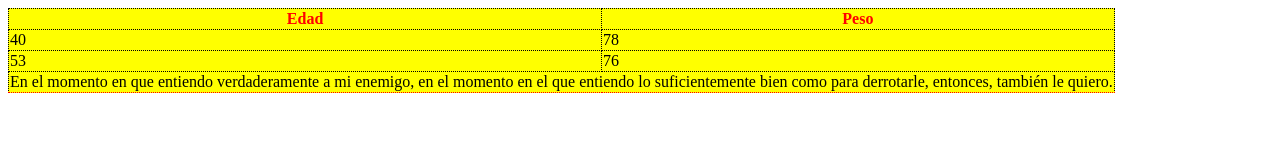
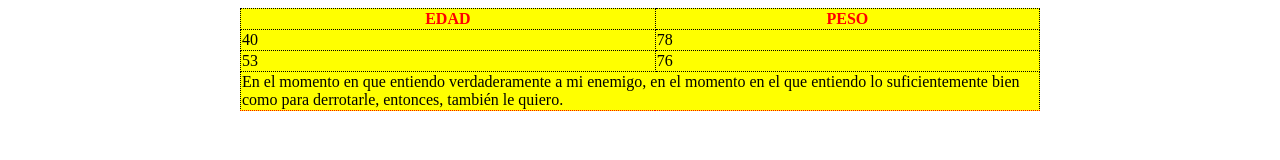
Before and after one commit to LorehM18/Taller-9-full-stack, a plain HTML site: page punto 9/index.html in a window 1280 px wide. Drawn offline with Linux system fonts and the light colour scheme.

Commit message:
Arreglo punto 9

```diff
--- a/punto 9/index.html
+++ b/punto 9/index.html
@@ -11,8 +11,8 @@
 
     <table>
         <tr>
-            <th>Edad</th>
-            <th>Peso</th>
+            <th>EDAD</th>
+            <th>PESO</th>
         </tr>
         <tr>
             <td>40</td>
--- a/punto 9/punto9.css
+++ b/punto 9/punto9.css
@@ -1,4 +1,5 @@
 table,th,td{
+
     border: 1px dotted black;
     border-collapse: collapse;
 }
@@ -8,6 +9,9 @@ table,th,td{
 }
 
 table{
+    width: 800px;
+    margin-left: auto;
+    margin-right: auto;
     background-color: yellow;
 
 }
@@ -16,6 +20,7 @@ th{
     text-align: center;
 
 }
+
 td{
     text-align: left;
 
```
